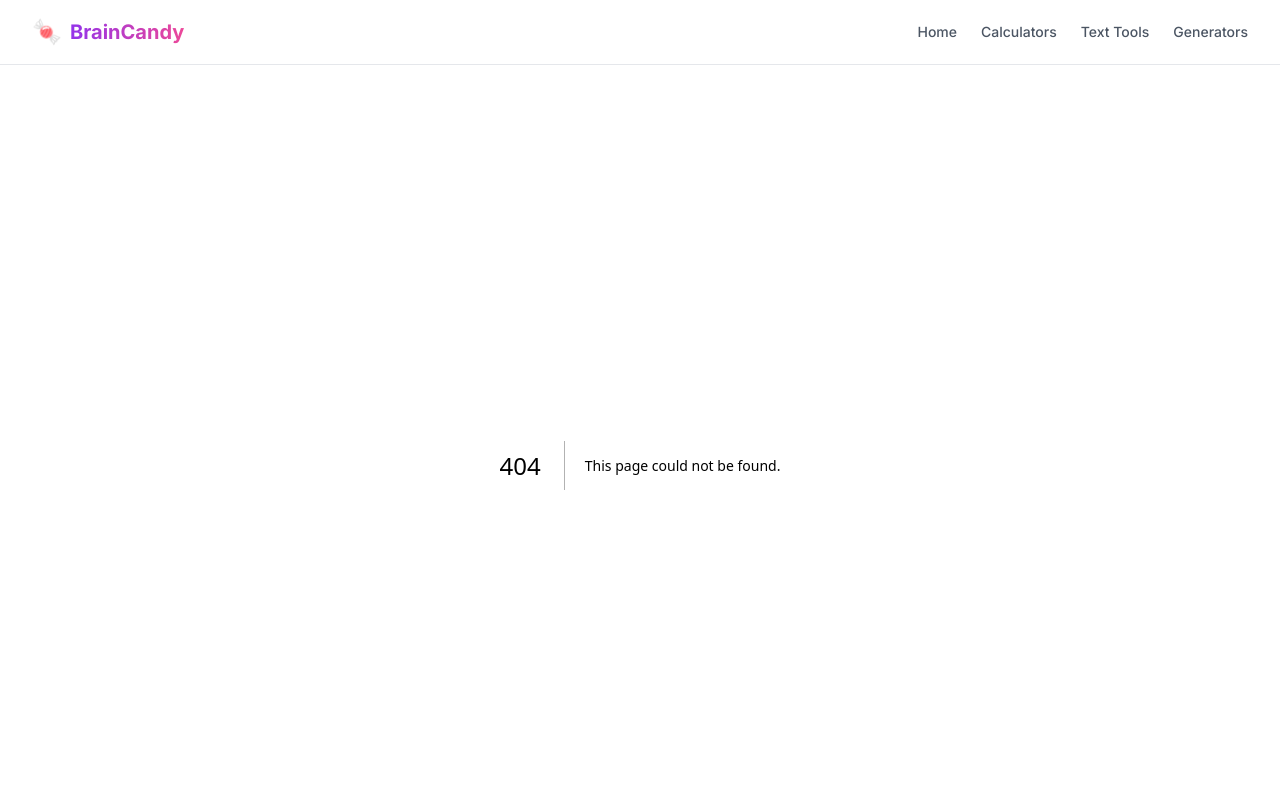
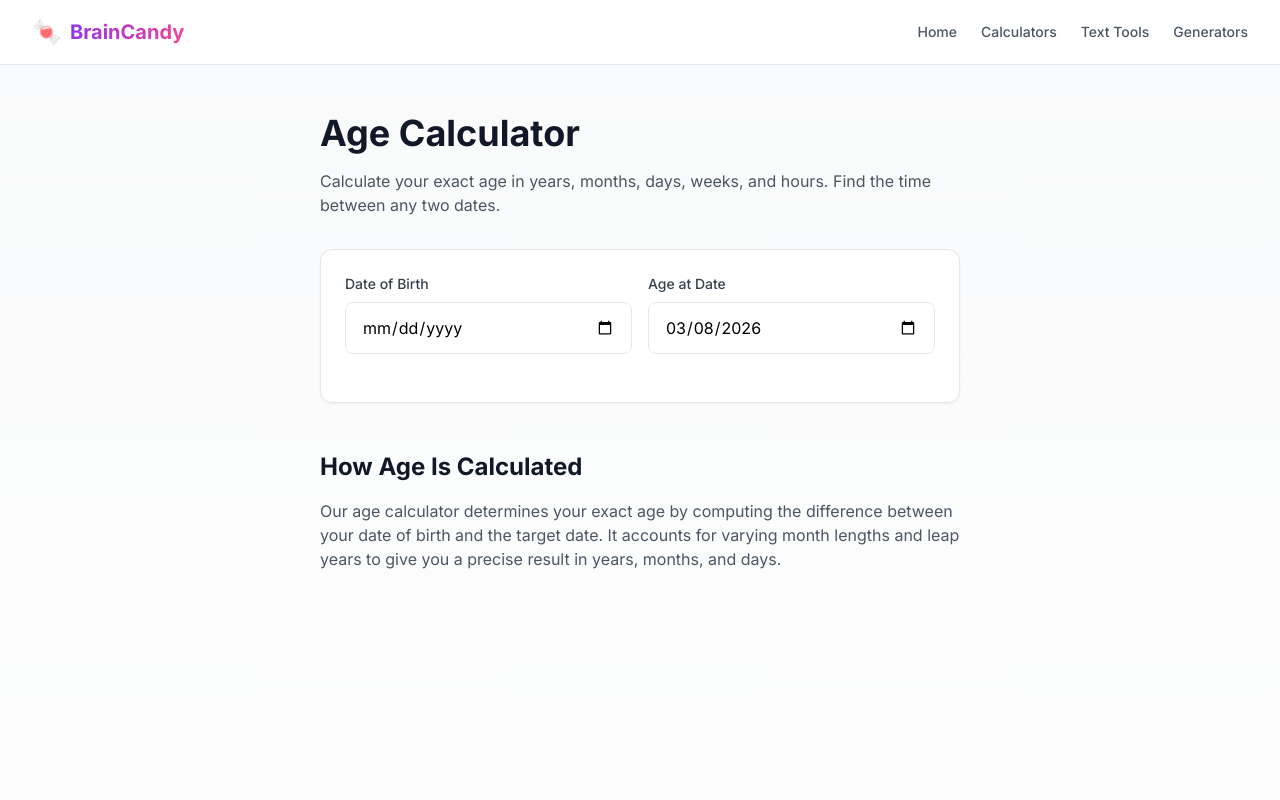
Before and after one commit to rogergrubb/braincandy-website, a Next.js app: page /age-calculator in a window 1280 px wide. Before the commit this address had no page. Shown: the top 800 px of the page. Built offline with nearby package versions, Linux system fonts and the light colour scheme.

Commit message:
Add Age Calculator component

```diff
--- /dev/null
+++ b/src/app/age-calculator/page.tsx
@@ -0,0 +1,47 @@
+"use client";
+import { useState } from "react";
+
+export default function AgeCalculator() {
+  const [dob, setDob] = useState("");
+  const [target, setTarget] = useState(new Date().toISOString().split("T")[0]);
+
+  const calc = () => {
+    if (!dob) return null;
+    const d1 = new Date(dob), d2 = new Date(target || Date.now());
+    let years = d2.getFullYear() - d1.getFullYear();
+    let months = d2.getMonth() - d1.getMonth();
+    let days = d2.getDate() - d1.getDate();
+    if (days < 0) { months--; days += new Date(d2.getFullYear(), d2.getMonth(), 0).getDate(); }
+    if (months < 0) { years--; months += 12; }
+    const totalDays = Math.floor((d2.getTime() - d1.getTime()) / 86400000);
+    const totalWeeks = Math.floor(totalDays / 7);
+    const totalHours = totalDays * 24;
+    return { years, months, days, totalDays, totalWeeks, totalHours };
+  };
+
+  const age = calc();
+
+  return (
+    <div className="max-w-2xl mx-auto px-4 py-12">
+      <h1 className="text-3xl md:text-4xl font-bold text-gray-900 mb-4">Age Calculator</h1>
+      <p className="text-gray-600 mb-8">Calculate your exact age in years, months, days, weeks, and hours. Find the time between any two dates.</p>
+      <div className="bg-white rounded-xl shadow-sm border p-6">
+        <div className="grid grid-cols-2 gap-4 mb-6">
+          <div><label className="block text-sm font-medium text-gray-700 mb-2">Date of Birth</label><input type="date" value={dob} onChange={e => setDob(e.target.value)} className="w-full px-4 py-3 border rounded-lg" /></div>
+          <div><label className="block text-sm font-medium text-gray-700 mb-2">Age at Date</label><input type="date" value={target} onChange={e => setTarget(e.target.value)} className="w-full px-4 py-3 border rounded-lg" /></div>
+        </div>
+        {age && (
+          <div className="bg-purple-50 rounded-lg p-6">
+            <div className="text-center mb-6"><span className="text-5xl font-bold text-purple-600">{age.years}</span><span className="text-xl text-gray-600 ml-2">years</span><span className="text-3xl font-bold text-purple-400 ml-4">{age.months}</span><span className="text-lg text-gray-600 ml-2">months</span><span className="text-3xl font-bold text-purple-400 ml-4">{age.days}</span><span className="text-lg text-gray-600 ml-2">days</span></div>
+            <div className="grid grid-cols-3 gap-4 text-center">
+              <div><div className="font-bold text-gray-900">{age.totalDays.toLocaleString()}</div><div className="text-sm text-gray-500">Total Days</div></div>
+              <div><div className="font-bold text-gray-900">{age.totalWeeks.toLocaleString()}</div><div className="text-sm text-gray-500">Total Weeks</div></div>
+              <div><div className="font-bold text-gray-900">{age.totalHours.toLocaleString()}</div><div className="text-sm text-gray-500">Total Hours</div></div>
+            </div>
+          </div>
+        )}
+      </div>
+      <div className="prose max-w-none mt-12"><h2 className="text-2xl font-bold text-gray-900">How Age Is Calculated</h2><p className="text-gray-600 mt-4">Our age calculator determines your exact age by computing the difference between your date of birth and the target date. It accounts for varying month lengths and leap years to give you a precise result in years, months, and days.</p></div>
+    </div>
+  );
+}
```
